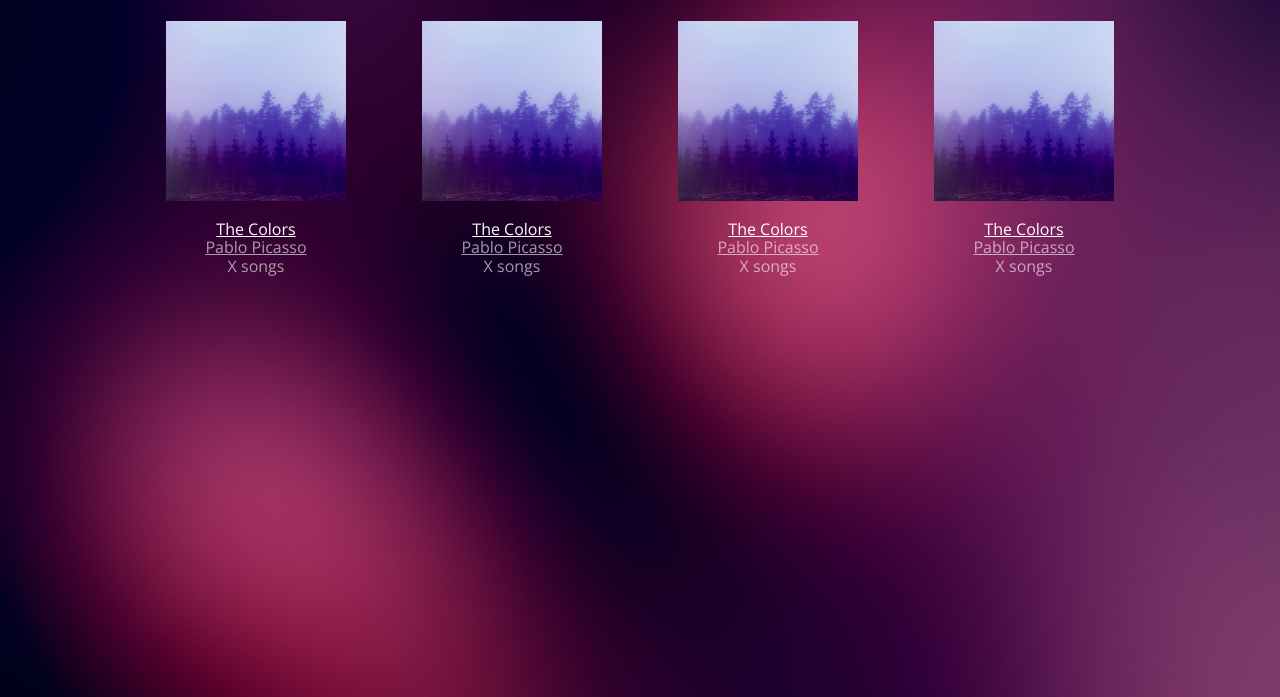
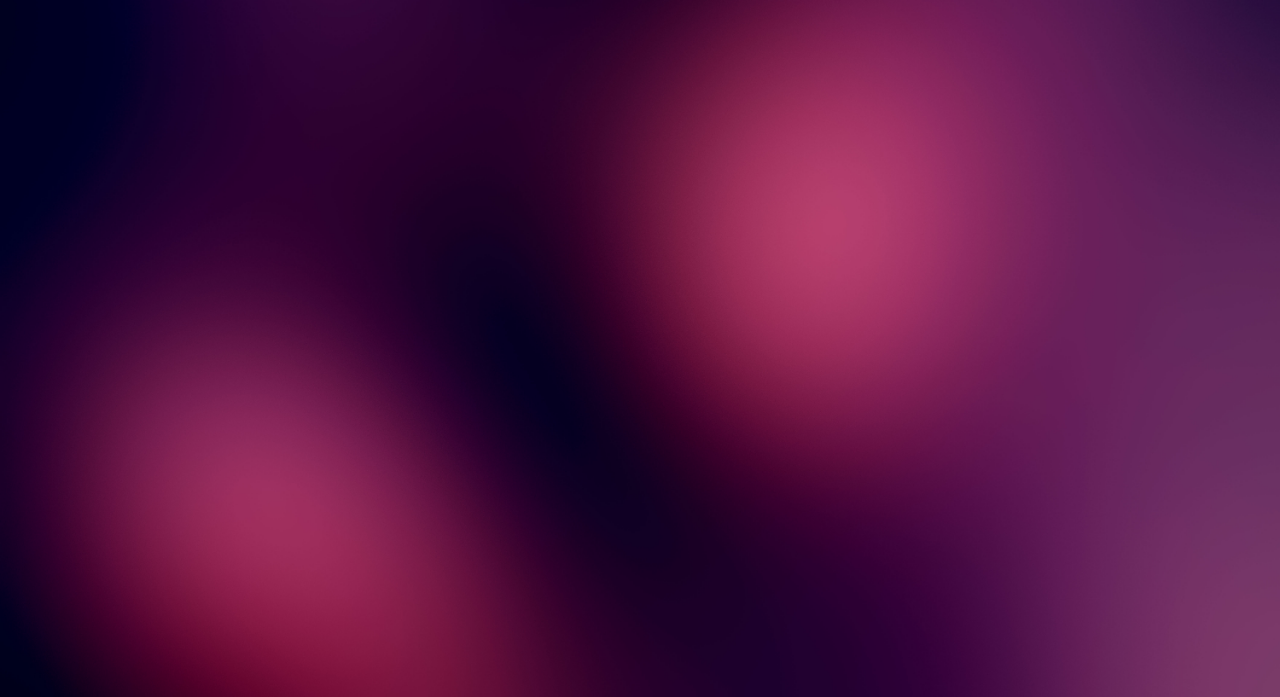
Before and after one commit to Ronzelofficial/bloc-jams, a plain HTML site: page collection.html in a window 1280 px wide. Shown: the part 103-800 px from the top of the page. Drawn offline with nearby package versions, Linux system fonts and the light colour scheme.

Commit message:
checkpoint11

```diff
--- a/collection.html
+++ b/collection.html
@@ -20,58 +20,8 @@
          </nav>
 
      <section class="album-covers container clearfix">
-         <div class="collection-album-container column fourth">
-             <img src="assets/images/album_covers/01.png"/>
-             <div class="collection-album-info caption">
-                 <p>
-                     <a class="album-name" href="album.html">The Colors</a>
-                     <br/>
-                     <a href="album.html">Pablo Picasso</a>
-                     <br/>
-                     X songs
-                     <br/>
-                 </p>
-             </div>
-         </div>
-         <div class="collection-album-container column fourth">
-             <img src="assets/images/album_covers/01.png"/>
-             <div class="collection-album-info caption">
-                 <p>
-                     <a class="album-name" href="album.html">The Colors</a>
-                     <br/>
-                     <a href="album.html">Pablo Picasso</a>
-                     <br/>
-                     X songs
-                     <br/>
-                 </p>
-             </div>
-         </div>
-         <div class="collection-album-container column fourth">
-             <img src="assets/images/album_covers/01.png"/>
-             <div class="collection-album-info caption">
-                 <p>
-                     <a class="album-name" href="album.html">The Colors</a>
-                     <br/>
-                     <a href="album.html">Pablo Picasso</a>
-                     <br/>
-                     X songs
-                     <br/>
-                 </p>
-             </div>
-         </div>
-         <div class="collection-album-container column fourth">
-             <img src="assets/images/album_covers/01.png"/>
-             <div class="collection-album-info caption">
-                 <p>
-                     <a class="album-name" href="album.html">The Colors</a>
-                     <br/>
-                     <a href="album.html">Pablo Picasso</a>
-                     <br/>
-                     X songs
-                     <br/>
-                 </p>
-             </div>
-         </div>
+
      </section>
+        <script src="scripts/collection.js"></script>
      </body>
  </html>
```
Also changed, not shown: album.html (+3 -26 lines).
